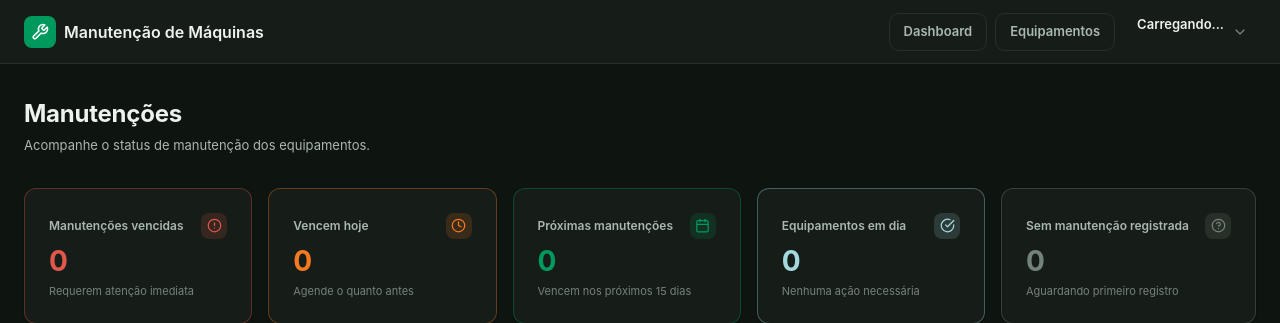
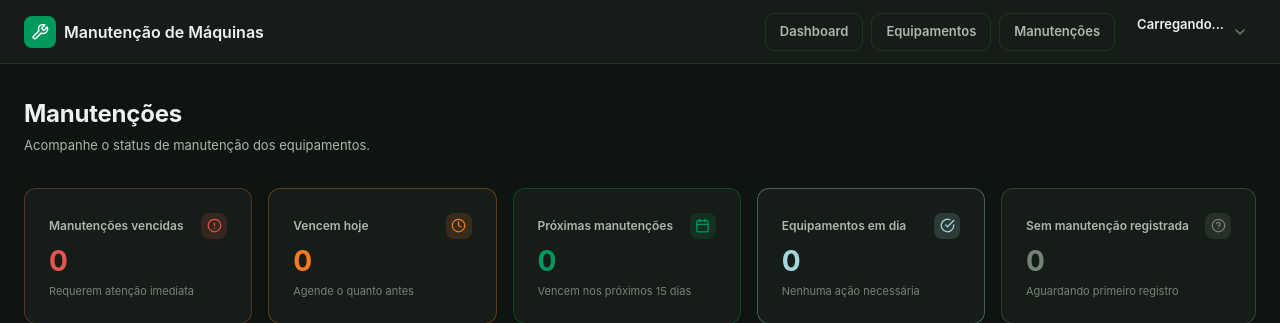
Before and after one commit to joao-v-marques/manutencao_maquinas, a Flask app: page /portal-manutencao/manutencao in a window 1280 px wide. Shown: the top 323 px of the page. Run offline with Flask 3, Linux system fonts and the light colour scheme.

Commit message:
fix: padronizado a navbar da aplicação

```diff
--- a/templates/dashboard.html
+++ b/templates/dashboard.html
@@ -22,6 +22,7 @@
         <div class="navbar__actions">
             <!-- Links de navegação serão adicionados aqui -->
             <nav class="navbar__links" aria-label="Navegação principal">
+                <a href="{{ url_for('bp_render_dashboard.render_dashboard') }}" class="nav-link">Dashboard</a>
                 <a href="{{ url_for('bp_render_equipments.render_equipments') }}" class="nav-link">Equipamentos</a>
                 <a href="{{ url_for('bp_render_maintenance.render_maintenance') }}" class="nav-link">Manutenções</a>
             </nav>
--- a/templates/maintenance.html
+++ b/templates/maintenance.html
@@ -24,6 +24,7 @@
             <nav class="navbar__links" aria-label="Navegação principal">
                 <a href="{{ url_for('bp_render_dashboard.render_dashboard') }}" class="nav-link">Dashboard</a>
                 <a href="{{ url_for('bp_render_equipments.render_equipments') }}" class="nav-link">Equipamentos</a>
+                <a href="{{ url_for('bp_render_maintenance.render_maintenance') }}" class="nav-link">Manutenções</a>
             </nav>
 
             <button class="navbar__toggle" aria-label="Abrir menu de navegação" aria-expanded="false">
```
Also changed, not shown: templates/equipments.html (+4 -3 lines).
